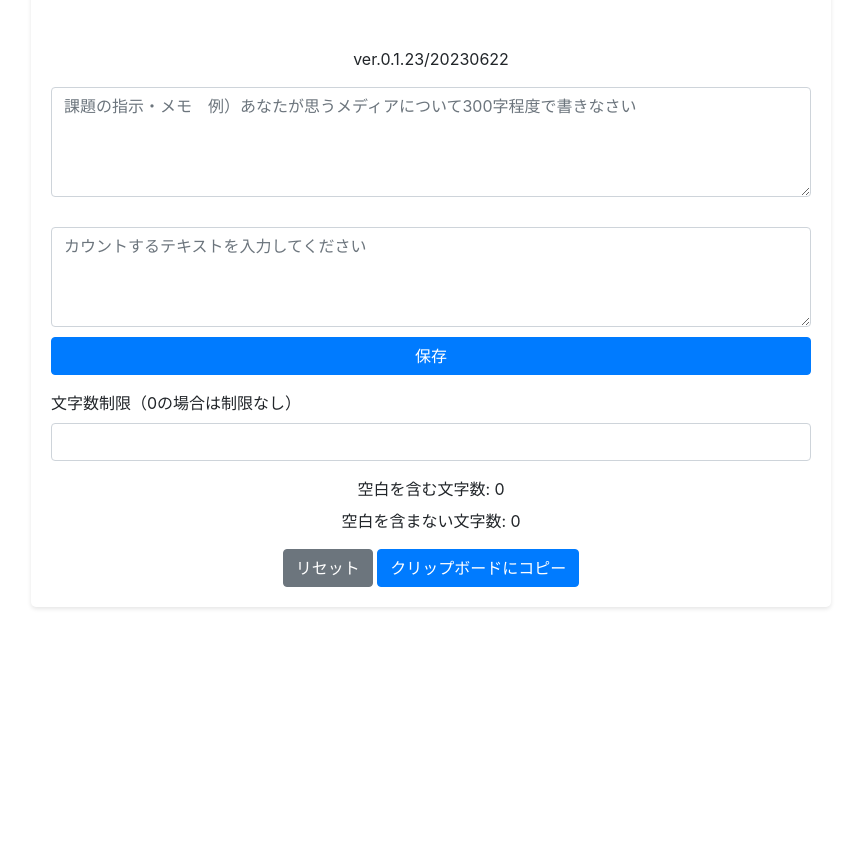
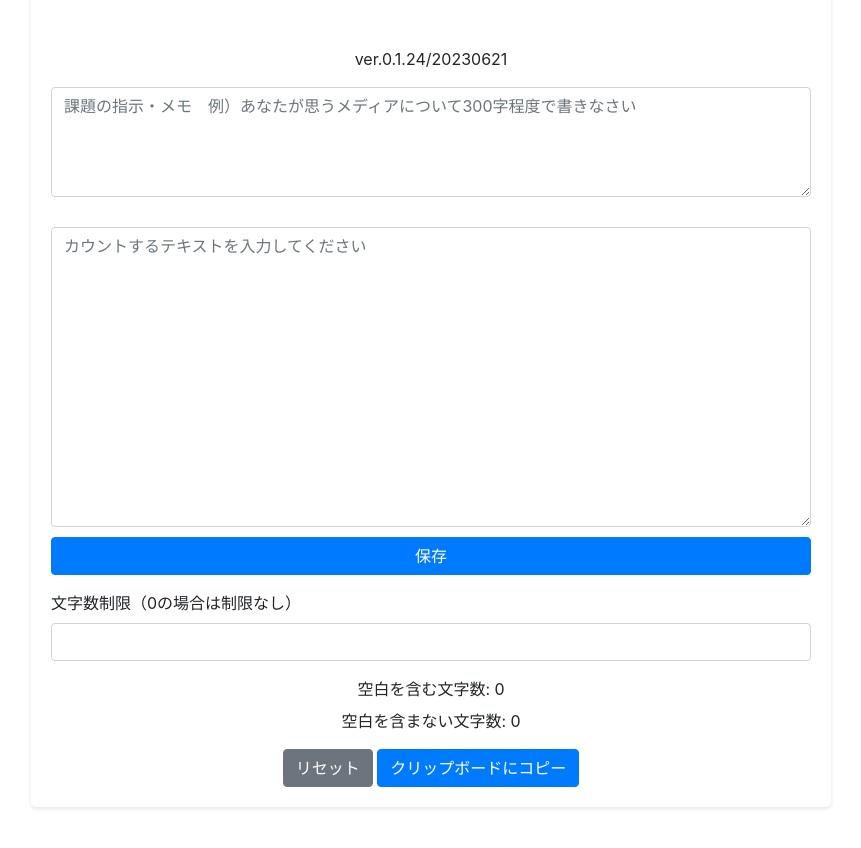
Before and after one commit to moon-re-monium/moon.github.io, a plain HTML site: page index.html in a window 1280 px wide. Shown: the part 102-950 px from the top of the page, without its empty margins (209-1070 px from the left). Before the commit the page ends 800 px from the top, so only its background shows below. Drawn offline with nearby package versions, Linux system fonts and the light colour scheme.

Commit message:
Update index.html

```diff
--- a/index.html
+++ b/index.html
@@ -8,23 +8,23 @@
     <link rel="stylesheet" href="styles.css">
     <title>文字カウント | by moon</title>
 	<meta name="description" content="大学のレポート課題に使える保存機能付き文字カウント。間違ってタブを閉じちゃったり再読み込みしても本文は残る！！だからうっかりさんにも最適！！">
-	<link rel="apple-touch-icon" sizes="180x180" href="icon/apple-touch-icon.png">
-	<link rel="icon" type="image/png" sizes="32x32" href="icon/favicon-32x32.png">
-	<link rel="icon" type="image/png" sizes="16x16" href="icon/favicon-16x16.png">
-	<link rel="manifest" href="icon/site.webmanifest">
+    <link rel="apple-touch-icon" sizes="180x180" href="icon/apple-touch-icon.png">
+    <link rel="icon" type="image/png" sizes="32x32" href="icon/favicon-32x32.png">
+    <link rel="icon" type="image/png" sizes="16x16" href="icon/favicon-16x16.png">
+    <link rel="manifest" href="icon/site.webmanifest">
 </head>
 
 <body>
     <div class="container">
         <h4 class="text-center">文字カウント</h4>
-		<p class="text-center">ver.0.1.23/20230622</p>
+		<p class="text-center">ver.0.1.24/20230621</p>
         <div class="mb-3">
             <div class="memo">
                 <textarea id="kokomemo" class="form-control" rows="4" placeholder="課題の指示・メモ　例）あなたが思うメディアについて300字程度で書きなさい"></textarea>
             </div>
 
                 <div class="form-floating">
-                    <textarea id="text-input" id="floatingTextarea2" class="form-control" style="height: 100px" placeholder="カウントするテキストを入力してください"></textarea>
+                    <textarea id="text-input" id="floatingTextarea2" class="form-control" style="height: 300px" placeholder="カウントするテキストを入力してください"></textarea>
                 </div>
             <div class="d-flex justify-content-center">
                 <button id="save-button" onclick="saveText();saveTextMemo()" class="btn btn-primary w-100">保存</button></div>
```
